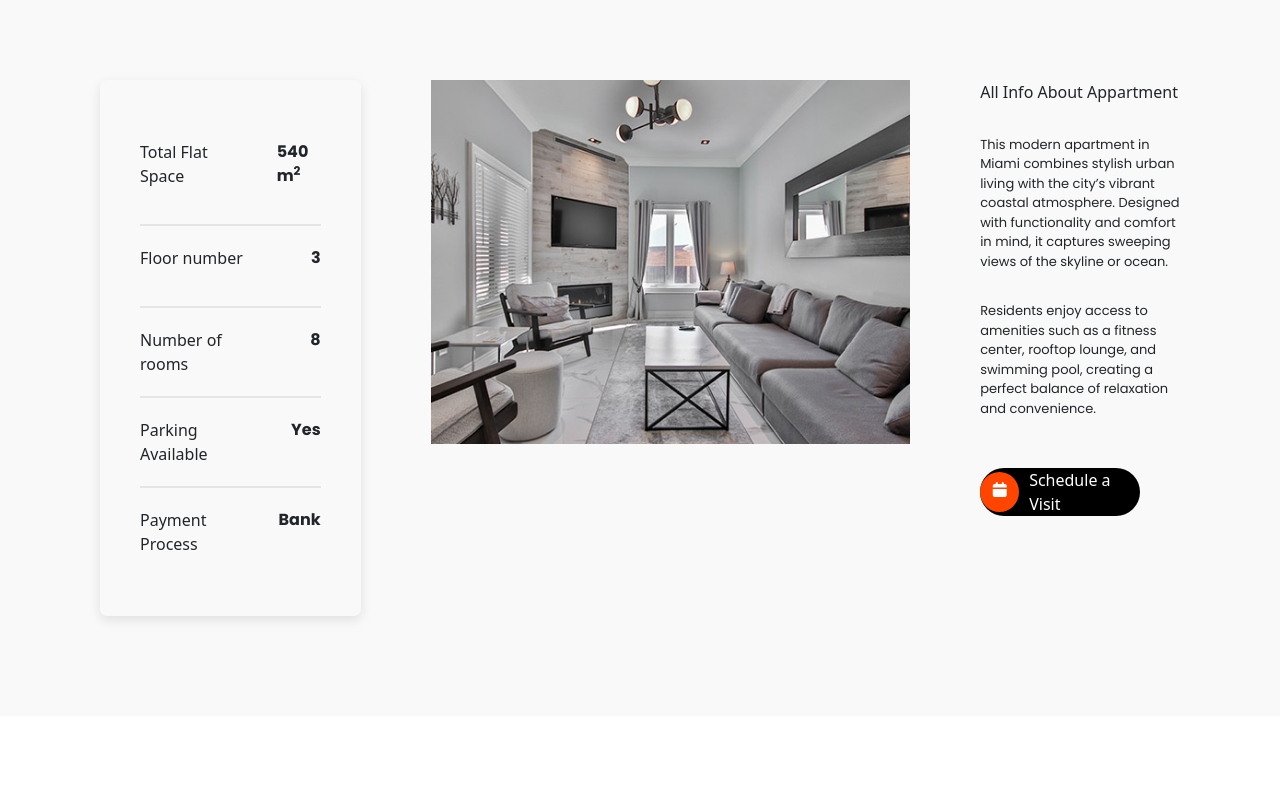
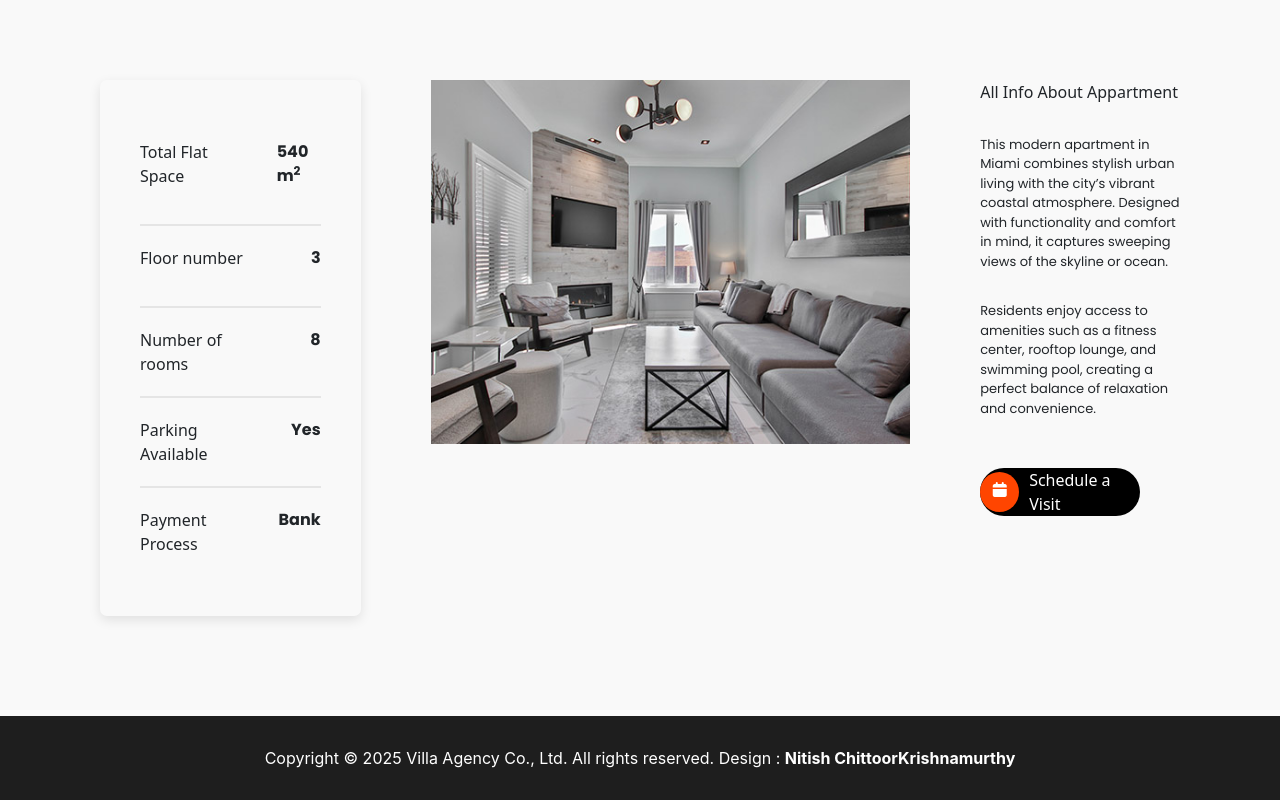
Before and after one commit to NitishCk/My_Villa_Project, a plain HTML site: page details.html in a window 1280 px wide. Shown: the part 2247-3047 px from the top of the page. Before the commit the page ends 2963 px from the top, so only its background shows below. Drawn offline with nearby package versions, Linux system fonts and the light colour scheme.

Commit message:
Updated Footer Content in the Property Details Page

```diff
--- a/details.html
+++ b/details.html
@@ -235,5 +235,10 @@
             </div>
         </div>
     </div>
+
+    <!-- Footer -->
+    <footer class="copyright">
+        <div>Copyright © 2025 Villa Agency Co., Ltd. All rights reserved. Design : <strong>Nitish ChittoorKrishnamurthy</strong></div>
+    </footer>
 </body>
 </html>
--- a/details_styles.css
+++ b/details_styles.css
@@ -372,3 +372,18 @@
   color: orangered;
   background-color: white;
 }
+
+.copyright {
+    font-family: -apple-system, BlinkMacSystemFont, "Segoe UI", Roboto, "Helvetica Neue", Arial, sans-serif;
+    background-color: #1e1e1e;
+    color: white;
+    padding: 30px;
+    display: flex;
+    justify-content: center;
+}
+
+.copyright strong:hover {
+    color: orangered;
+    transition: color 0.3s ease;
+    cursor: pointer;
+}
```
